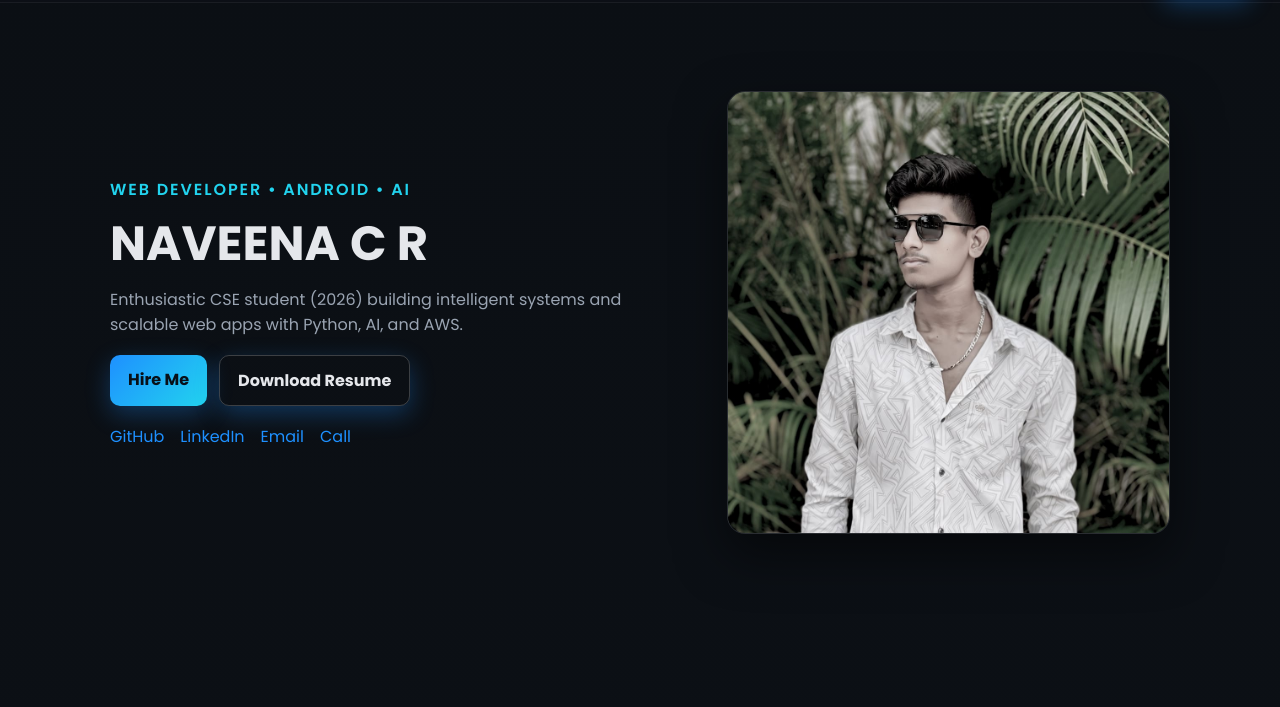
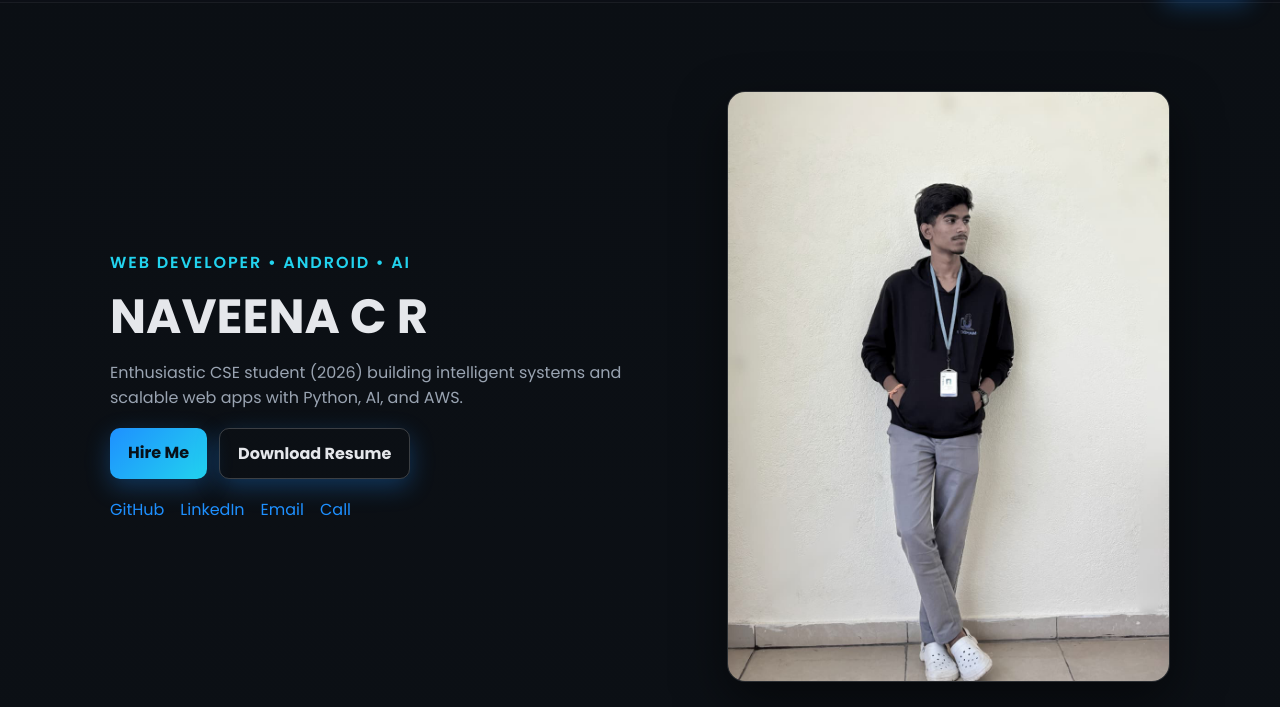
Before and after one commit to naveenacr28/PORTFOLIO-CR7, a plain HTML site: page index.html in a window 1280 px wide. Shown: the part 47-754 px from the top of the page. Drawn offline with Linux system fonts and the light colour scheme.

Commit message:
2nd commit

```diff
--- a/index.html
+++ b/index.html
@@ -48,7 +48,7 @@
             </ul>
         </div>
         <div class="hero-media">
-            <img src="assets/last.jpg" alt="Naveena CR portrait" class="avatar">
+            <img src="assets/full333.jpg" alt="Naveena CR portrait" class="avatar">
             <div class="blobs" aria-hidden="true"></div>
         </div>
     </section>
```
Also changed, not shown: assets/full333.jpg (added).
